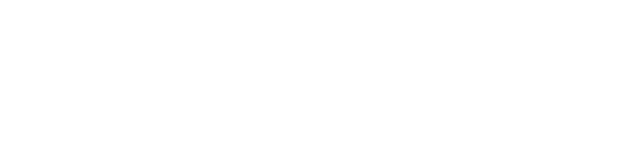
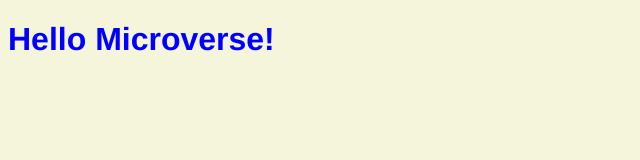
Before and after one commit to nmeziany/HelloMicro, a plain HTML site: page index.html in a window 1280 px wide. Shown: the whole page, without its empty margins (0-640 px from the left). Drawn offline with Linux system fonts and the light colour scheme.

Commit message:
Added modification to html and css files!

```diff
--- a/index.html
+++ b/index.html
@@ -5,8 +5,11 @@
     <meta http-equiv="X-UA-Compatible" content="IE=edge">
     <meta name="viewport" content="width=device-width, initial-scale=1.0">
     <title>Document</title>
+    <link rel="stylesheet" href="style.css">
 </head>
 <body>
 
+    <div><h1 class="title">Hello Microverse!</h1>
+    </div>
 </body>
 </html>
--- a/style.css
+++ b/style.css
@@ -1,3 +1,9 @@
 html {
     background-color: beige;
 }
+
+.title {
+    font-family: 'Franklin Gothic Medium', 'Arial Narrow', Arial, sans-serif;
+    font-weight: 600;
+    color: blue;
+}
```
